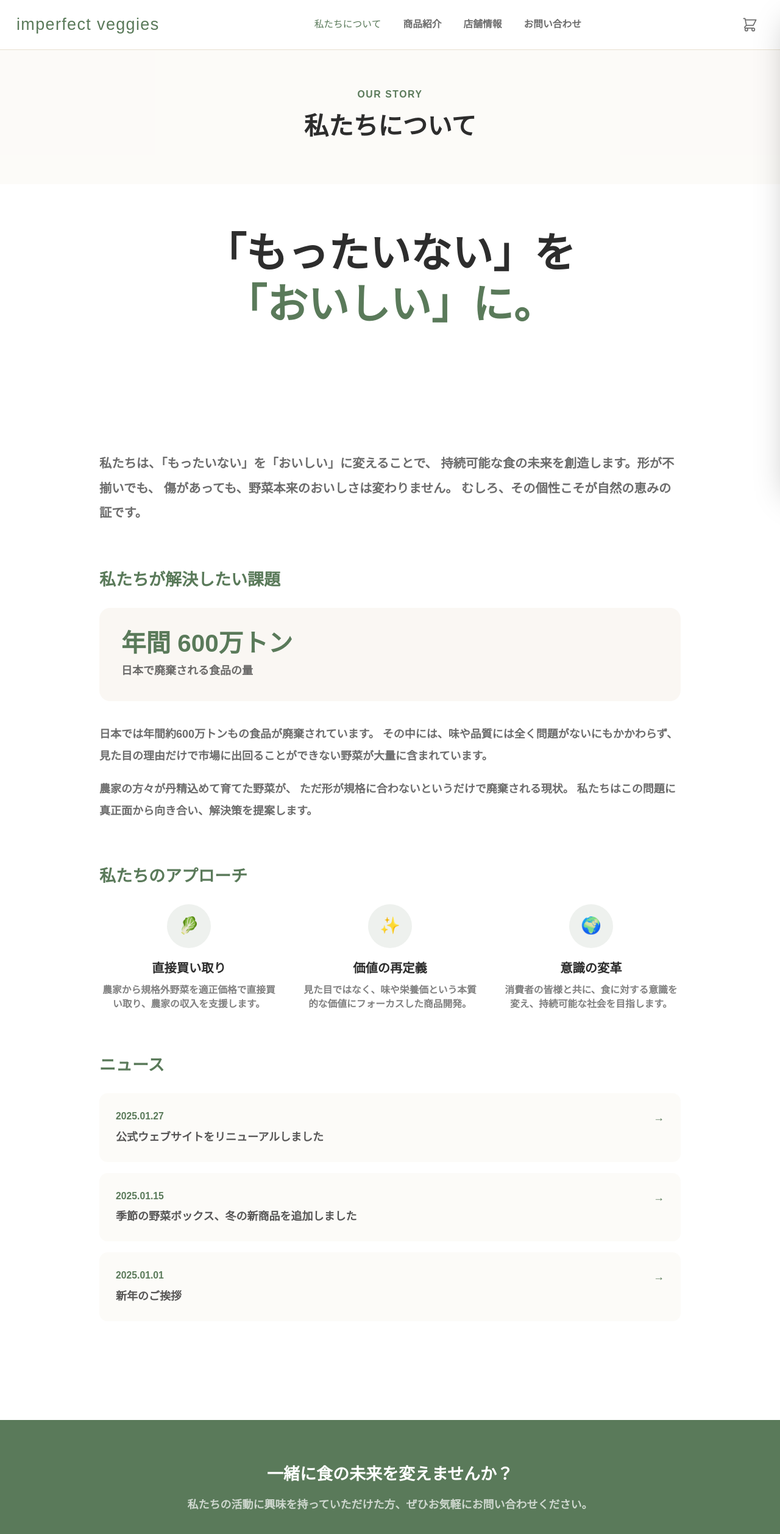
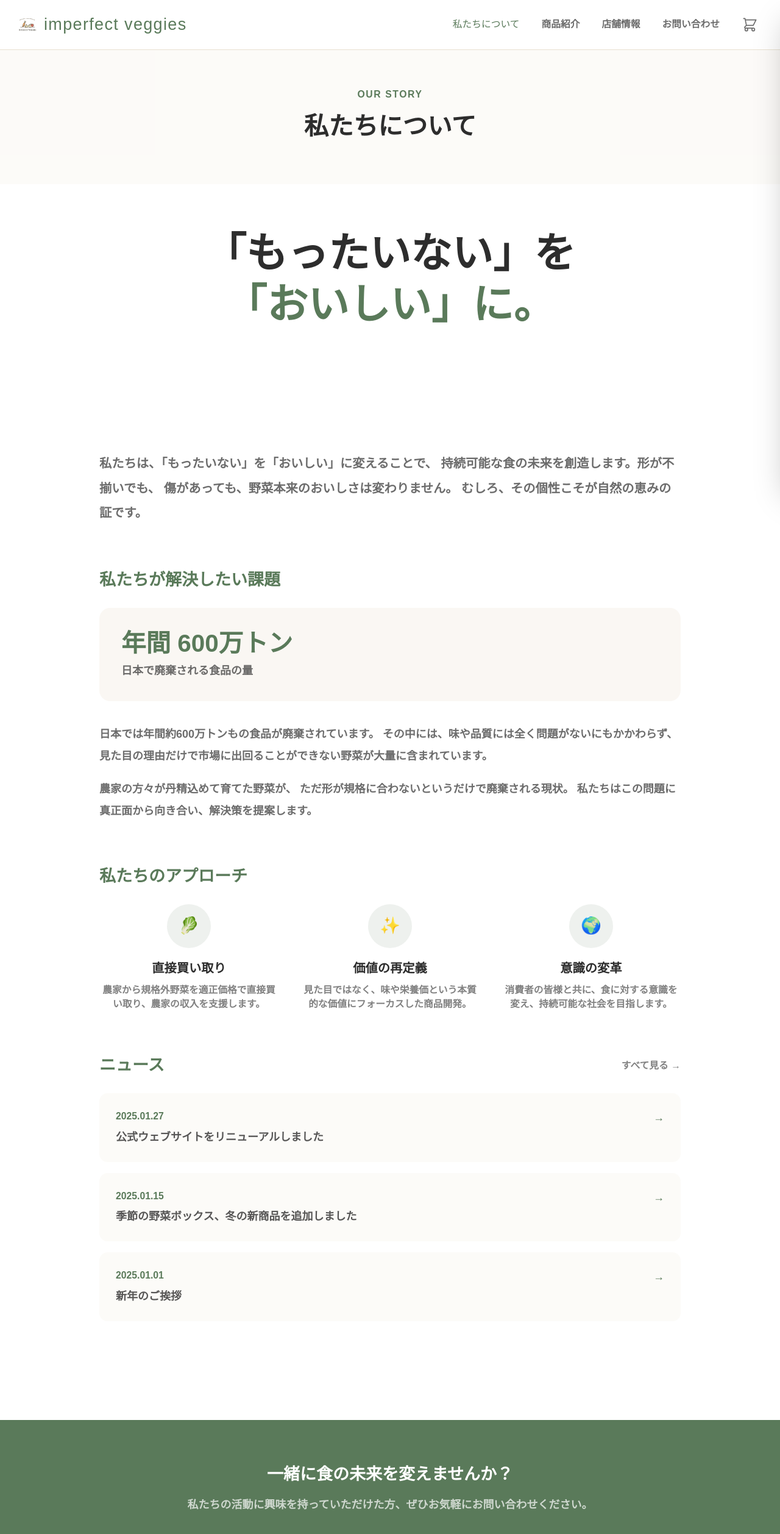
Before and after one commit to ST1105/IMPERFECT-VEGGIES, a Next.js app: page /about in a window 1280 px wide. Shown: the top 2516 px of the page at 61% size. Built offline with nearby package versions, Linux system fonts and the light colour scheme; a web font is replaced by a local one.

Commit message:
アイコンとnews機能

```diff
--- a/app/about/page.tsx
+++ b/app/about/page.tsx
@@ -1,5 +1,6 @@
 import Link from "next/link";
 import Header from "../components/Header";
+import NewsSection from "../components/NewsSection";
 
 export default function About() {
   return (
@@ -89,38 +90,7 @@ export default function About() {
           </div>
 
           {/* News */}
-          <div className="mb-16">
-            <h2 className="text-2xl font-klee text-green-primary mb-6">ニュース</h2>
-            <div className="space-y-4">
-              <a href="#" className="block bg-beige/30 rounded-xl p-6 hover:bg-beige/50 transition-colors">
-                <div className="flex items-start justify-between gap-4">
-                  <div>
-                    <p className="text-sm text-green-primary mb-2">2025.01.27</p>
-                    <p className="text-foreground/80">公式ウェブサイトをリニューアルしました</p>
-                  </div>
-                  <span className="text-green-primary shrink-0">→</span>
-                </div>
-              </a>
-              <a href="#" className="block bg-beige/30 rounded-xl p-6 hover:bg-beige/50 transition-colors">
-                <div className="flex items-start justify-between gap-4">
-                  <div>
-                    <p className="text-sm text-green-primary mb-2">2025.01.15</p>
-                    <p className="text-foreground/80">季節の野菜ボックス、冬の新商品を追加しました</p>
-                  </div>
-                  <span className="text-green-primary shrink-0">→</span>
-                </div>
-              </a>
-              <a href="#" className="block bg-beige/30 rounded-xl p-6 hover:bg-beige/50 transition-colors">
-                <div className="flex items-start justify-between gap-4">
-                  <div>
-                    <p className="text-sm text-green-primary mb-2">2025.01.01</p>
-                    <p className="text-foreground/80">新年のご挨拶</p>
-                  </div>
-                  <span className="text-green-primary shrink-0">→</span>
-                </div>
-              </a>
-            </div>
-          </div>
+          <NewsSection className="mb-16" />
 
         </div>
       </section>
--- a/app/components/Header.tsx
+++ b/app/components/Header.tsx
@@ -1,6 +1,7 @@
 "use client";
 
 import Link from "next/link";
+import Image from "next/image";
 import { useState } from "react";
 import { useCart } from "../context/CartContext";
 
@@ -21,13 +22,20 @@ export default function Header({ currentPage = "home" }: HeaderProps) {
 
   return (
     <header className="fixed top-0 left-0 right-0 bg-white/90 backdrop-blur-sm z-40 border-b border-beige-dark">
-      <nav className="max-w-6xl mx-auto px-6 py-4 flex items-center justify-between">
-        <Link href="/" className="text-2xl font-light tracking-wider text-green-primary">
+      <nav className="max-w-6xl mx-auto px-6 py-4 flex items-center">
+        <Link href="/" className="flex items-center gap-2 text-2xl font-light tracking-wider text-green-primary">
+          <Image
+            src="/logo-icon.png"
+            alt="imperfect veggies"
+            width={32}
+            height={32}
+            className="w-8 h-8"
+          />
           imperfect veggies
         </Link>
 
         {/* デスクトップナビゲーション */}
-        <ul className="hidden md:flex items-center gap-8 text-sm">
+        <ul className="hidden md:flex items-center gap-8 text-sm ml-auto mr-6">
           {navLinks.map((link) => (
             <li key={link.key}>
               <Link
@@ -45,7 +53,7 @@ export default function Header({ currentPage = "home" }: HeaderProps) {
         </ul>
 
         {/* 右側のアイコン群 */}
-        <div className="flex items-center gap-1">
+        <div className="flex items-center">
           {/* ショッピングカート */}
           <button
             onClick={openCart}
--- /dev/null
+++ b/app/components/NewsSection.tsx
@@ -0,0 +1,66 @@
+import Link from "next/link";
+
+const newsItems = [
+  {
+    date: "2025.01.27",
+    title: "公式ウェブサイトをリニューアルしました",
+    href: "/news/1",
+  },
+  {
+    date: "2025.01.15",
+    title: "季節の野菜ボックス、冬の新商品を追加しました",
+    href: "/news/2",
+  },
+  {
+    date: "2025.01.01",
+    title: "新年のご挨拶",
+    href: "/news/3",
+  },
+];
+
+type NewsSectionProps = {
+  showTitle?: boolean;
+  maxItems?: number;
+  className?: string;
+};
+
+export default function NewsSection({
+  showTitle = true,
+  maxItems = 3,
+  className = "",
+}: NewsSectionProps) {
+  const displayItems = newsItems.slice(0, maxItems);
+
+  return (
+    <div className={className}>
+      {showTitle && (
+        <div className="flex items-center justify-between mb-6">
+          <h2 className="text-2xl font-klee text-green-primary">ニュース</h2>
+          <Link
+            href="/news"
+            className="text-sm text-foreground/60 hover:text-green-primary transition-colors"
+          >
+            すべて見る →
+          </Link>
+        </div>
+      )}
+      <div className="space-y-4">
+        {displayItems.map((item, index) => (
+          <Link
+            key={index}
+            href={item.href}
+            className="block bg-beige/30 rounded-xl p-6 hover:bg-beige/50 transition-colors"
+          >
+            <div className="flex items-start justify-between gap-4">
+              <div>
+                <p className="text-sm text-green-primary mb-2">{item.date}</p>
+                <p className="text-foreground/80">{item.title}</p>
+              </div>
+              <span className="text-green-primary shrink-0">→</span>
+            </div>
+          </Link>
+        ))}
+      </div>
+    </div>
+  );
+}
--- a/app/page.tsx
+++ b/app/page.tsx
@@ -2,6 +2,7 @@
 
 import Link from "next/link";
 import Header from "./components/Header";
+import NewsSection from "./components/NewsSection";
 
 export default function Home() {
   return (
@@ -208,6 +209,17 @@ export default function Home() {
         </div>
       </section>
 
+      {/* News Section */}
+      <section className="py-24 bg-white">
+        <div className="max-w-4xl mx-auto px-6">
+          <div className="text-center mb-12">
+            <p className="text-green-primary text-sm tracking-widest mb-4">NEWS</p>
+            <h2 className="text-3xl font-klee">お知らせ</h2>
+          </div>
+          <NewsSection showTitle={false} />
+        </div>
+      </section>
+
       {/* Contact & Footer */}
       <footer id="contact" className="py-24 bg-green-primary text-white">
         <div className="max-w-6xl mx-auto px-6">
--- a/app/products/page.tsx
+++ b/app/products/page.tsx
@@ -3,6 +3,7 @@
 import Link from "next/link";
 import { useState } from "react";
 import Header from "../components/Header";
+import NewsSection from "../components/NewsSection";
 import { useCart } from "../context/CartContext";
 
 const products = [
@@ -158,6 +159,13 @@ export default function ProductsPage() {
         </div>
       </main>
 
+      {/* News Section */}
+      <section className="py-16 bg-beige/30">
+        <div className="max-w-4xl mx-auto px-6">
+          <NewsSection maxItems={2} />
+        </div>
+      </section>
+
       {/* Footer */}
       <footer className="bg-green-primary text-white py-12">
         <div className="max-w-6xl mx-auto px-6 text-center">
```
Also changed, not shown: public/logo-icon.png (added).
